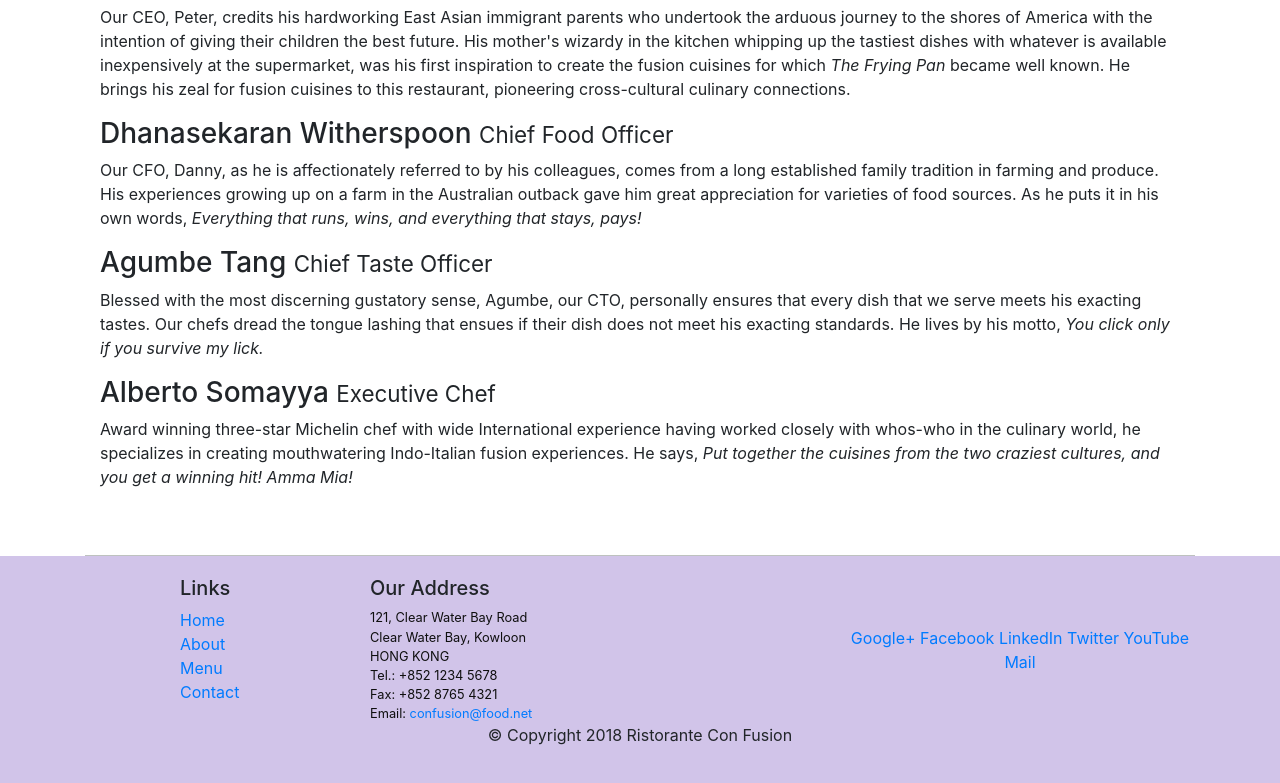
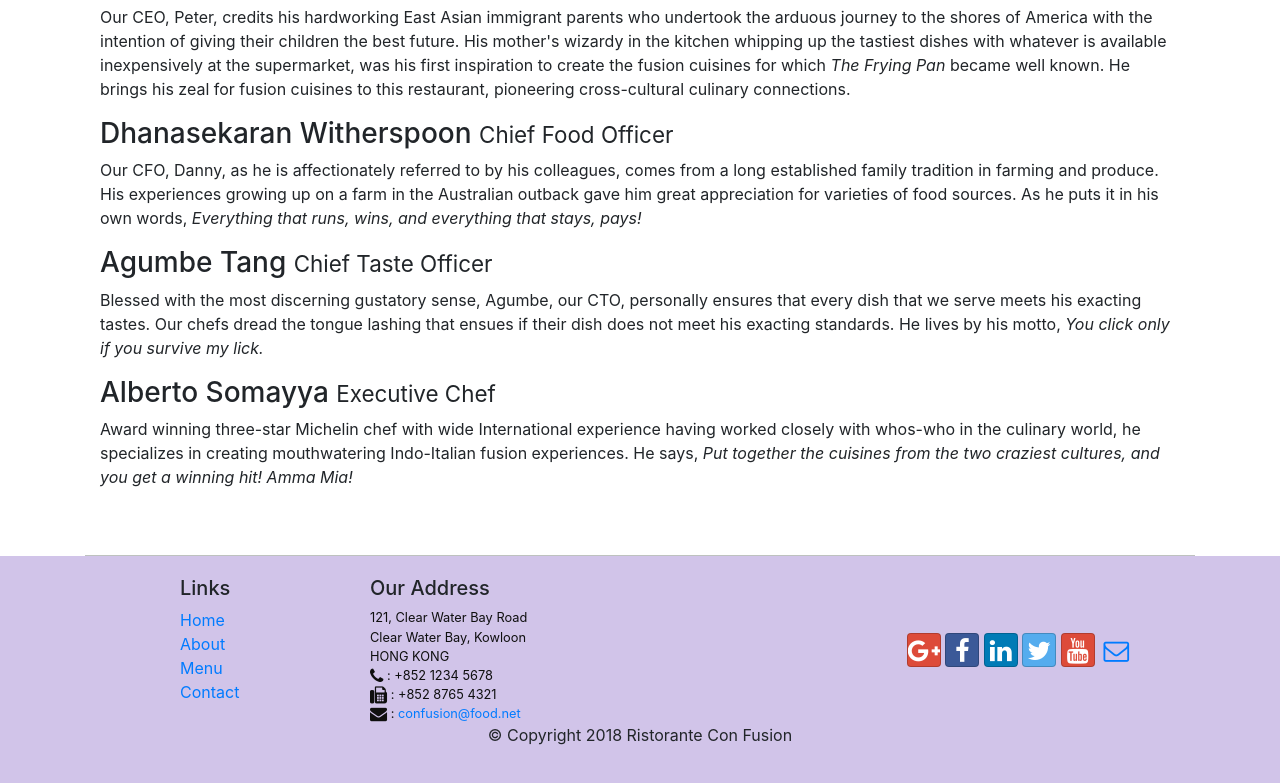
Before and after one commit to Ayush-jaiswal/Coursera, a website: page aboutus.html in a window 1280 px wide. Shown: the part 998-1781 px from the top of the page. Drawn offline with nearby package versions, Linux system fonts and the light colour scheme.

Commit message:
icon_fonts

```diff
--- a/aboutus.html
+++ b/aboutus.html
@@ -9,6 +9,8 @@
 
     <!-- Bootstrap CSS -->
     <link rel="stylesheet" href="node_modules/bootstrap/dist/css/bootstrap.min.css">
+    <link rel="stylesheet" href="node_modules/font-awesome/css/font-awesome.min.css">
+    <link rel="stylesheet" href="node_modules/bootstrap-social/bootstrap-social.css">
     <link rel="stylesheet" href="css/styles.css">
 
     <title>Ristorante Con Fusion: About Us</title>
@@ -24,10 +26,10 @@
         <a class="navbar-brand mr-auto" href="./index.html">Ristorante Con Fusion</a>
         <div class="collapse navbar-collapse" id="Navbar">
             <ul class="navbar-nav mr-auto">
-                <li class="nav-item"><a class="nav-link" href="./index.html">Home</a></li>
-                <li class="nav-item"><a class="nav-link active" href="#">About</a></li>
-                <li class="nav-item"><a class="nav-link" href="#">Menu</a></li>
-                <li class="nav-item"><a class="nav-link" href="#">Contact</a></li>
+                <li class="nav-item"><a class="nav-link" href="./index.html"><span class="fa fa-home fa-lg"></span> Home</a></li>
+                <li class="nav-item"><a class="nav-link active" href="#"><span class="fa fa-info fa-lg"></span> About</a></li>
+                <li class="nav-item"><a class="nav-link" href="#"><span class="fa fa-list fa-lg"></span> Menu</a></li>
+                <li class="nav-item"><a class="nav-link" href="#"> <span class="fa fa-address-card fa-lg"></span> Contact</a></li>
             </ul>
         </div>
 
@@ -103,19 +105,19 @@
 		              121, Clear Water Bay Road<br>
 		              Clear Water Bay, Kowloon<br>
 		              HONG KONG<br>
-		              Tel.: +852 1234 5678<br>
-		              Fax: +852 8765 4321<br>
-		              Email: <a href="mailto:confusion@food.net">confusion@food.net</a>
+                    <i class="fa fa-phone fa-lg"></i> : +852 1234 5678<br>
+                    <i class="fa fa-fax fa-lg"></i> : +852 8765 4321<br>
+                    <i class="fa fa-envelope fa-lg"></i> : <a href="mailto:confusion@food.net">confusion@food.net</a>
 		           </address>
                 </div>
                 <div class="col-12 col-sm-4 align-self-center">
                     <div class="text-center">
-                        <a href="http://google.com/+">Google+</a>
-                        <a href="http://www.facebook.com/profile.php?id=">Facebook</a>
-                        <a href="http://www.linkedin.com/in/">LinkedIn</a>
-                        <a href="http://twitter.com/">Twitter</a>
-                        <a href="http://youtube.com/">YouTube</a>
-                        <a href="mailto:">Mail</a>
+                        <a class="btn btn-social-icon btn-google" href="http://google.com/+"><i class="fa fa-google-plus"></i></a>
+                        <a class="btn btn-social-icon btn-facebook" href="http://www.facebook.com/profile.php?id="><i class="fa fa-facebook"></i></a>
+                        <a class="btn btn-social-icon btn-linkedin" href="http://www.linkedin.com/in/"><i class="fa fa-linkedin"></i></a>
+                        <a class="btn btn-social-icon btn-twitter" href="http://twitter.com/"><i class="fa fa-twitter"></i></a>
+                        <a class="btn btn-social-icon btn-google" href="http://youtube.com/"><i class="fa fa-youtube"></i></a>
+                        <a class="btn btn-social-icon" href="mailto:"><i class="fa fa-envelope-o"></i></a>
                     </div>
                 </div>
            </div>
--- a/package.json
+++ b/package.json
@@ -15,6 +15,8 @@
   },
   "dependencies": {
     "bootstrap": "^4.0.0",
+    "bootstrap-social": "^5.1.1",
+    "font-awesome": "^4.7.0",
     "jquery": "^3.3.1",
     "popper.js": "^1.12.9"
   }
```
Also changed, not shown: index.html (+15 -13 lines), 1 other file.
